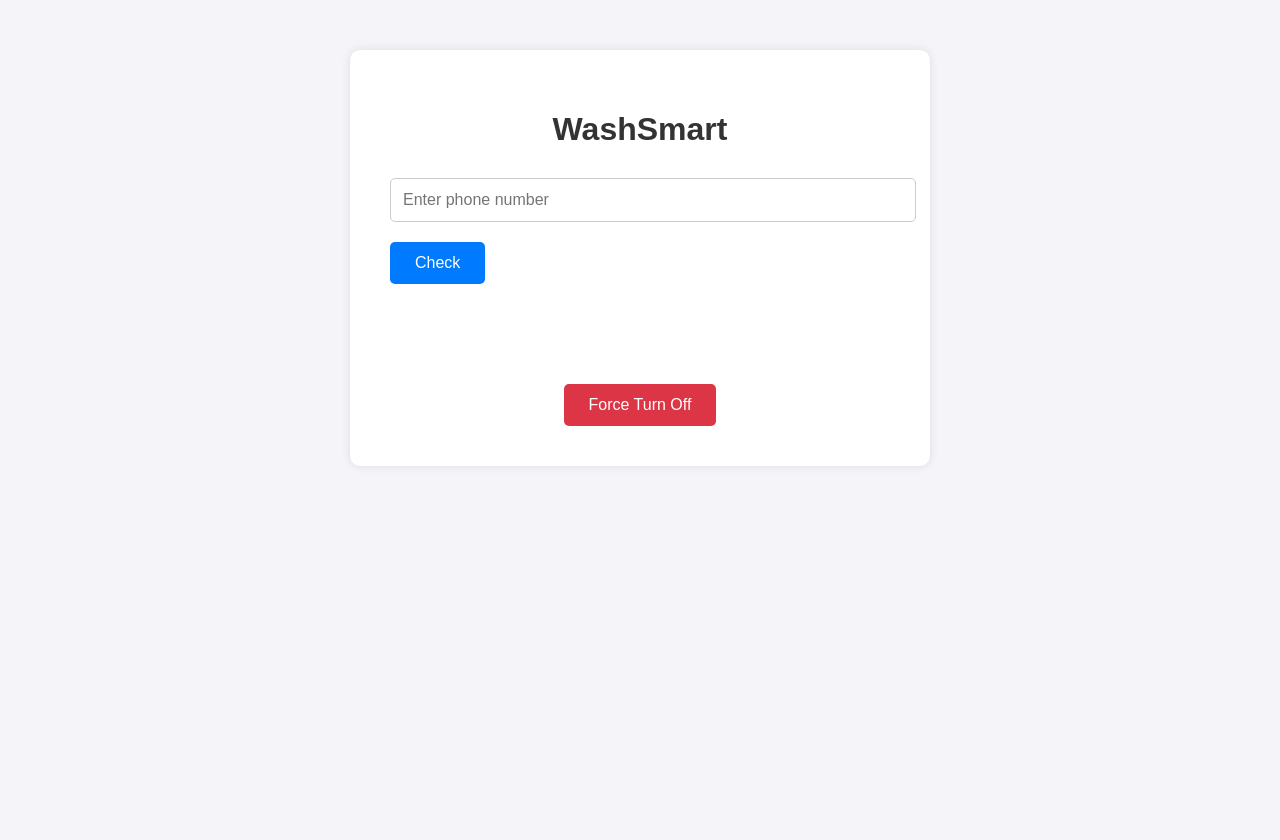
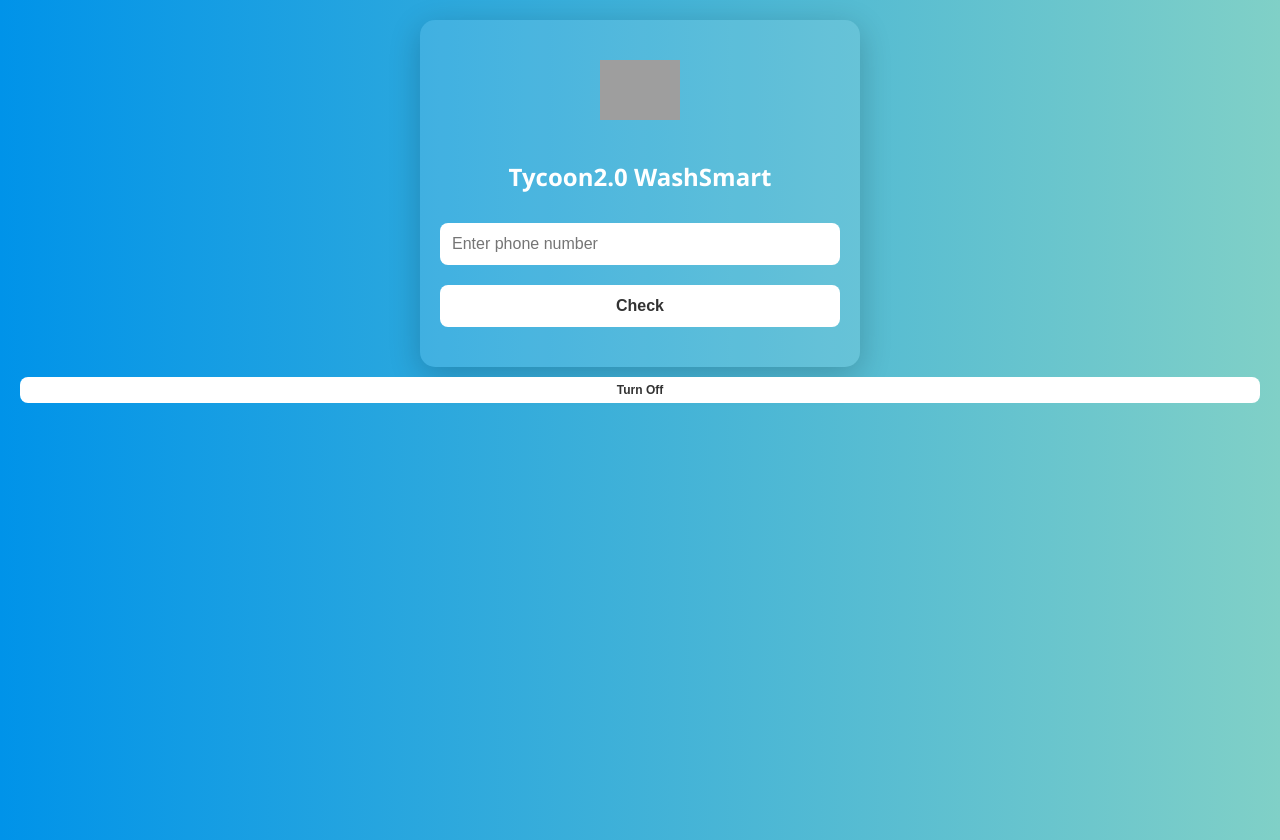
Before and after one commit to mandeepkrgayan-lab/washingUsingPython, a Flask app: page / in a window 1280 px wide. Before the commit the page ends 426 px from the top, so only its background shows below. Run offline with Flask 3, Linux system fonts and the light colour scheme; some libraries are stand-ins or nearby versions; grey boxes are pictures that could not be loaded.

Commit message:
Update index.html

```diff
--- a/templates/index.html
+++ b/templates/index.html
@@ -1,119 +1,168 @@
 <!DOCTYPE html>
-<html>
+<html lang="en">
 <head>
+  <meta charset="UTF-8">
   <title>WashSmart</title>
+  <meta name="viewport" content="width=device-width, initial-scale=1">
   <style>
-        body {
-            font-family: Arial, sans-serif;
-            background: #f4f4f9;
-            margin: 0;
-            padding: 0;
+    :root {
+      --primary-color: #0093E9;
+      --secondary-color: #80D0C7;
+      --text-color: #ffffff;
+      --card-bg: rgba(255, 255, 255, 0.1);
     }
 
-        .container {
-            max-width: 500px;
-            margin: 50px auto;
-            background: #fff;
-            padding: 40px;
-            box-shadow: 0 0 10px rgba(0,0,0,0.1);
-            border-radius: 10px;
+    body {
+      font-family: 'Segoe UI', sans-serif;
+      background: linear-gradient(to right, var(--primary-color), var(--secondary-color));
+      color: var(--text-color);
+      margin: 0;
+      padding: 20px;
+      display: flex;
+      flex-direction: column;
+      align-items: center;
+      justify-content: flex-start;
+      min-height: 100vh;
     }
 
-        h1 {
+    #container {
+      background: var(--card-bg);
+      padding: 30px 20px;
+      border-radius: 15px;
       text-align: center;
-            color: #333;
-            margin-bottom: 30px;
+      box-shadow: 0 8px 32px rgba(0, 0, 0, 0.2);
+      max-width: 400px;
+      width: 100%;
     }
 
-        input[type="text"] {
+    h2 {
+      margin-top: 15px;
+    }
+
+    input, button {
+      padding: 12px;
+      font-size: 16px;
+      border-radius: 8px;
+      border: none;
+      margin: 10px 0;
       width: 100%;
-            padding: 12px;
-            margin-bottom: 20px;
-            border-radius: 5px;
-            border: 1px solid #ccc;
-            font-size: 16px;
+      max-width: 100%;
+      box-sizing: border-box;
     }
 
     button {
-            padding: 12px 25px;
-            font-size: 16px;
-            border: none;
-            border-radius: 5px;
-            background: #007BFF;
-            color: white;
+      background: #ffffff;
+      color: #333;
+      font-weight: bold;
       cursor: pointer;
-            transition: 0.3s ease;
+      transition: background 0.3s;
     }
 
     button:hover {
-            background: #0056b3;
+      background: #eeeeee;
     }
 
-        #output {
-            margin-top: 20px;
-            font-size: 16px;
-            color: #444;
+    .loader {
+      border: 4px solid #f3f3f3;
+      border-top: 4px solid #fff;
+      border-radius: 50%;
+      width: 30px;
+      height: 30px;
+      animation: spin 1s linear infinite;
+      margin: 10px auto;
+      display: none;
     }
 
-        .turn-off-section {
-            margin-top: 100px;
-            text-align: center;
+    @keyframes spin {
+      0% { transform: rotate(0deg); }
+      100% { transform: rotate(360deg); }
     }
 
-        .turn-off-button {
-            background: #dc3545;
+    .logo {
+      width: 80px;
+      height: 80px;
+      object-fit: contain;
+      margin-bottom: 10px;
     }
 
-        .turn-off-button:hover {
-            background: #a71d2a;
+    .subscription-buttons button {
+      margin: 5px 0;
     }
   </style>
 </head>
 <body>
-    <div class="container">
-        <h1>WashSmart</h1>
-        <input type="text" id="phone" placeholder="Enter phone number">
+  <div id="container">
+    <img src="https://cdn-icons-png.flaticon.com/512/3322/3322056.png" alt="Washing Machine Logo" class="logo">
+    <h2>Tycoon2.0 WashSmart</h2>
+    <input type="text" id="phone" placeholder="Enter phone number" />
     <button onclick="check()">Check</button>
-        <div id="output"></div>
-
-        <div class="turn-off-section">
-            <button class="turn-off-button" onclick="turnOff()">Force Turn Off</button>
-        </div>
+    <div class="loader" id="loader"></div>
+    <div id="result"></div>
   </div>
 
+  <script src="https://checkout.razorpay.com/v1/checkout.js"></script>
   <script>
+    function showLoader(show) {
+      document.getElementById("loader").style.display = show ? "block" : "none";
+    }
+
     function check() {
       const phone = document.getElementById("phone").value;
+      if (!phone) return alert("Enter phone number");
+      showLoader(true);
       fetch(`/check?phone=${phone}`)
         .then(res => res.json())
         .then(data => {
-                    document.getElementById("output").innerHTML = data.message;
-                    if (data.action === "pay") {
-                        // Add your Razorpay payment options or redirection logic here
+          showLoader(false);
+          const result = document.getElementById("result");
+          result.innerHTML = data.message;
+          if (data.action === 'pay') {
+            result.innerHTML += `
+              <div class="subscription-buttons">
+                <button onclick="pay('${phone}', 79, 1)">Daily - ₹79</button>
+                <button onclick="pay('${phone}', 119, 7)">Weekly - ₹119</button>
+                <button onclick="pay('${phone}', 199, 30)">Monthly - ₹199</button>
+              </div>
+            `;
           }
         });
     }
 
-        function turnOn() {
-            const phone = document.getElementById("phone").value;
-            fetch("/turn_on", {
+    function pay(phone, amount, days) {
+      const options = {
+        key: "rzp_test_NhQFMV57BI5o45",
+        amount: amount * 100,
+        currency: "INR",
+        name: "WashSmart",
+        description: `${days} day subscription`,
+        handler: function () {
+          fetch(`/update_expiry`, {
             method: "POST",
-                headers: {
-                    "Content-Type": "application/json"
+            headers: { "Content-Type": "application/json" },
+            body: JSON.stringify({ phone, days })
+          }).then(() => check());
         },
-                body: JSON.stringify({ phone: phone })
-            })
-            .then(res => res.text())
-            .then(msg => alert("Machine turned on"));
+        prefill: { contact: phone }
+      };
+      const rzp = new Razorpay(options);
+      rzp.open();
     }
 
-        function turnOff() {
+    function turnOn() {
+      fetch('/turn_on', {
+        method: 'POST',
+        headers: { "Content-Type": "application/json" },
+        body: JSON.stringify({ phone: document.getElementById("phone").value })
+      }).then(() => check());
+    }
+
+  function forceTurnOff() {
     fetch("/force_turn_off", {
       method: "POST"
-            })
-            .then(res => res.text())
-            .then(msg => alert("Machine turned off"));
+    }).then(() => check());
   }
   </script>
+  <button onclick="forceTurnOff()" style="margin-top: 10px; font-size: 12px; padding: 6px 10px;">Turn Off</button>
+
 </body>
 </html>
```
Lines whose indentation alone changed are shown as unchanged.
